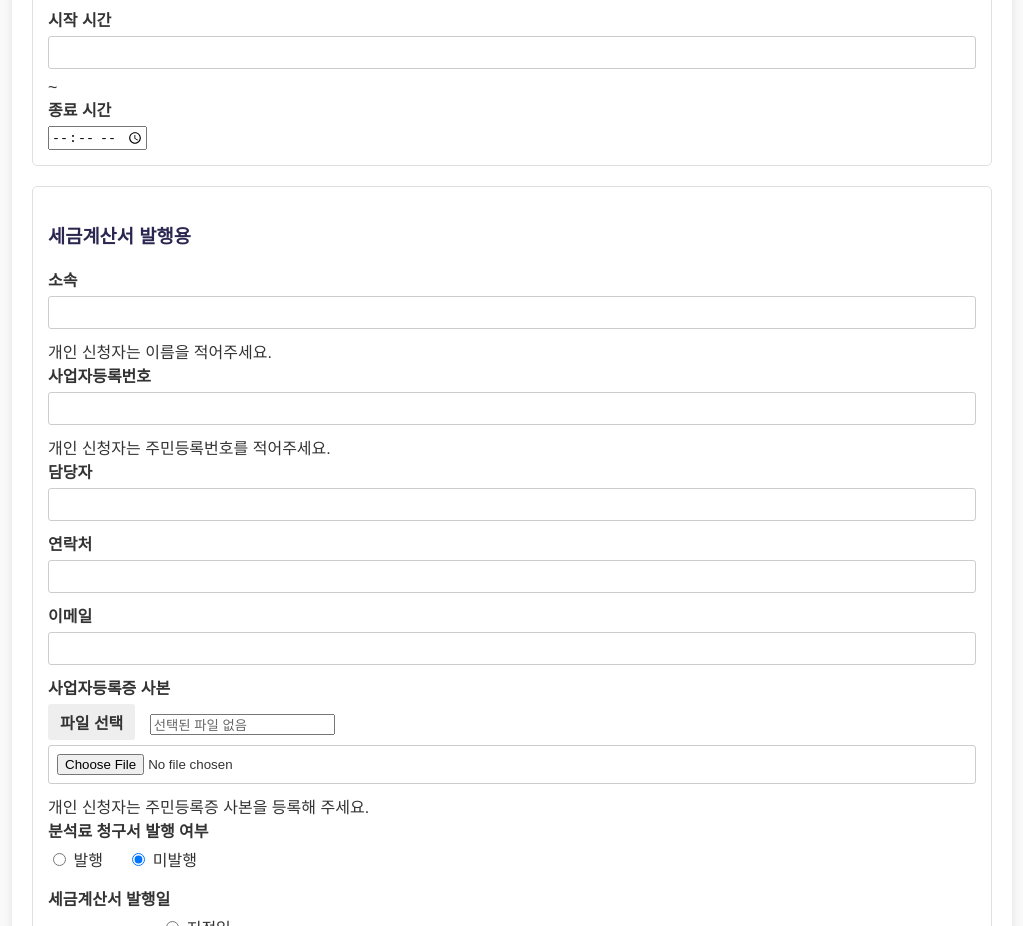
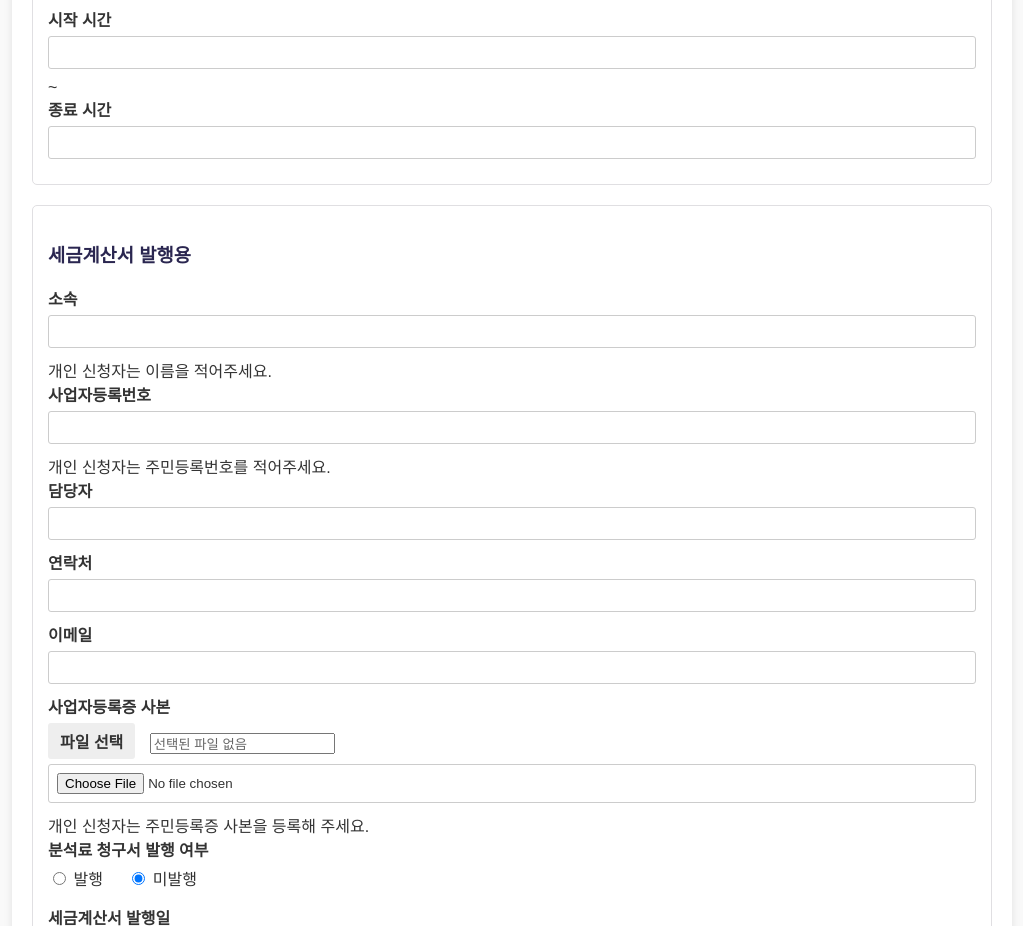
Before and after one commit to LeeHuigu/NFMD-XRD.github.io, a plain HTML site: page index.html in a window 1280 px wide. Shown: the part 1003-1929 px from the top of the page, without its empty margins (128-1151 px from the left). Drawn offline with nearby package versions, Linux system fonts and the light colour scheme.

Commit message:
Update index.html

```diff
--- a/index.html
+++ b/index.html
@@ -218,7 +218,7 @@
           <!-- 종료 시간 -->
           <div>
             <label for="text">종료 시간</label>
-            <input type="time" id="endTime" name="endTime" required>
+            <input type="text" id="endTime" name="endTime" required>
           </div>
         </div>
 
```
